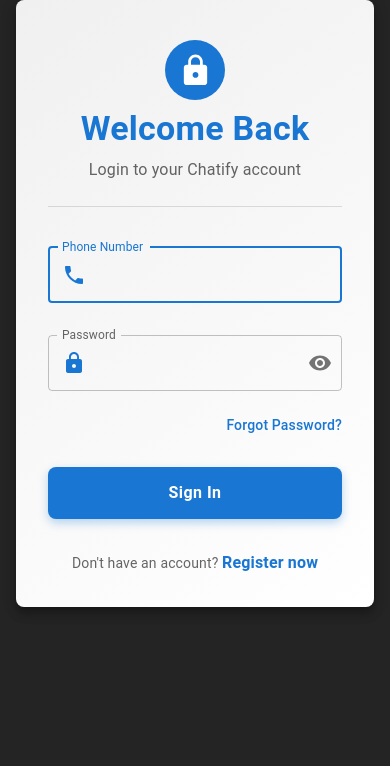
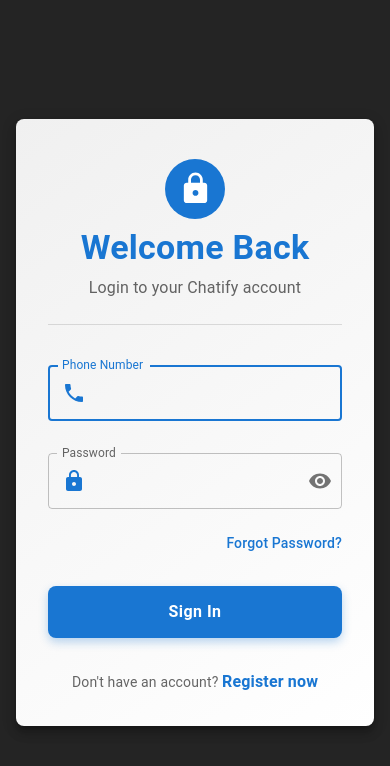
Before and after one commit to vivek73470/Chatify, a React (Vite) app in the folder Frontend/: page /login in a window 390 px wide. Shown: the top 766 px of the page. Built offline with nearby package versions, Linux system fonts and the light colour scheme.

Commit message:
login page UI responsiveness

```diff
--- a/Frontend/src/App.jsx
+++ b/Frontend/src/App.jsx
@@ -3,12 +3,18 @@
 import AllRoutes from './Component/AllRoutes/AllRoutes'
 import { ToastContainer } from 'react-toastify';
 import 'react-toastify/dist/ReactToastify.css';
+import {
+  Box,
+} from '@mui/material';
 
 function App() {
   return (
     <>
       <ToastContainer/>
+      <Box className='app'>
       <AllRoutes />
+      </Box>
+
     </>
   )
 }
--- a/Frontend/src/Pages/Auth/Login.jsx
+++ b/Frontend/src/Pages/Auth/Login.jsx
@@ -61,8 +61,8 @@
       setLoading(true);
       const response = await loginUser(data).unwrap();
       if (response?.status) {
-        localStorage.setItem('user',JSON.stringify(response.data))
-        localStorage.setItem('token',response.token)
+        localStorage.setItem('user', JSON.stringify(response.data))
+        localStorage.setItem('token', response.token)
         navigate('/chatDashboard')
         notify.success(response?.message);
       }
@@ -74,6 +74,8 @@
   };
 
   return (
+    <>
+      <Box sx={{display:'flex', alignItems:'center',justifyContent:'center',height:'100%'}}>
         <Container maxWidth="sm">
           <Paper
             elevation={8}
@@ -255,6 +257,8 @@
           {/* Forgot Dialog */}
           <ForgotPassword open={openForgotDialog} onClose={handleCloseForgotDialog} />
         </Container>
+      </Box>
+    </>
   );
 };
 
```
Lines whose indentation alone changed are shown as unchanged.
